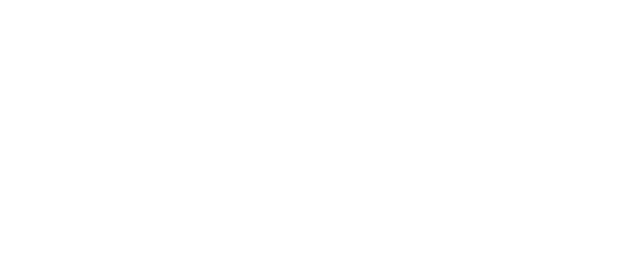
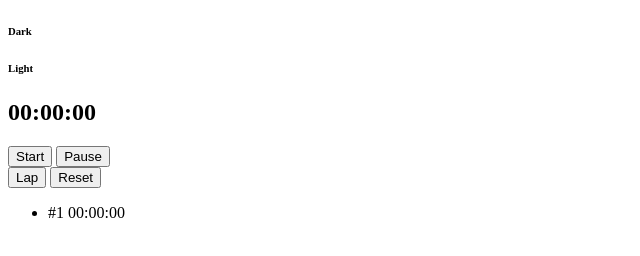
Before and after one commit to Adefenwa/Stopwatch-Application-AltSchool-Project-, a plain HTML site: page index.html in a window 1280 px wide. Shown: the whole page, without its empty margins (0-640 px from the left). Drawn offline with Linux system fonts and the light colour scheme.

Commit message:
finished the structure

```diff
--- a/index.html
+++ b/index.html
@@ -5,5 +5,43 @@
     <meta name="viewport" content="width=device-width, initial-scale=1.0" />
     <title>Document</title>
   </head>
-  <body></body>
+  <body>
+    <main id="wrapper">
+      <div class="container">
+        <!-- Light/Dark Mode Toggle -->
+        <header class="mode-toggle">
+          <h6 class="label-dark">Dark</h6>
+          <div class="toggle-switch"></div>
+          <h6 class="label-light">Light</h6>
+        </header>
+        <div class="stopwatch">
+          <!-- Stopwatch face / display -->
+          <section class="stopwatch-display">
+            <h1>00:00:00</h1>
+          </section>
+
+          <!-- Buttons -->
+          <section class="buttons">
+            <div class="top-button">
+              <!-- Start and Resume button will be changed based on the user selection
+             Start - when the user is starting a new count
+             Resume - when the usr pauses the timer -->
+              <button class="btns btn--start">Start</button>
+              <button class="btns btn--pause">Pause</button>
+            </div>
+            <div class="bottom-buttons">
+              <button class="btns btn--lap">Lap</button>
+              <button class="btns btn--reset">Reset</button>
+            </div>
+          </section>
+          <section class="lap--information">
+            <ul class="laps">
+              <!-- Laps will be appended here -->
+              <li>#1 00:00:00</li>
+            </ul>
+          </section>
+        </div>
+      </div>
+    </main>
+  </body>
 </html>
```
